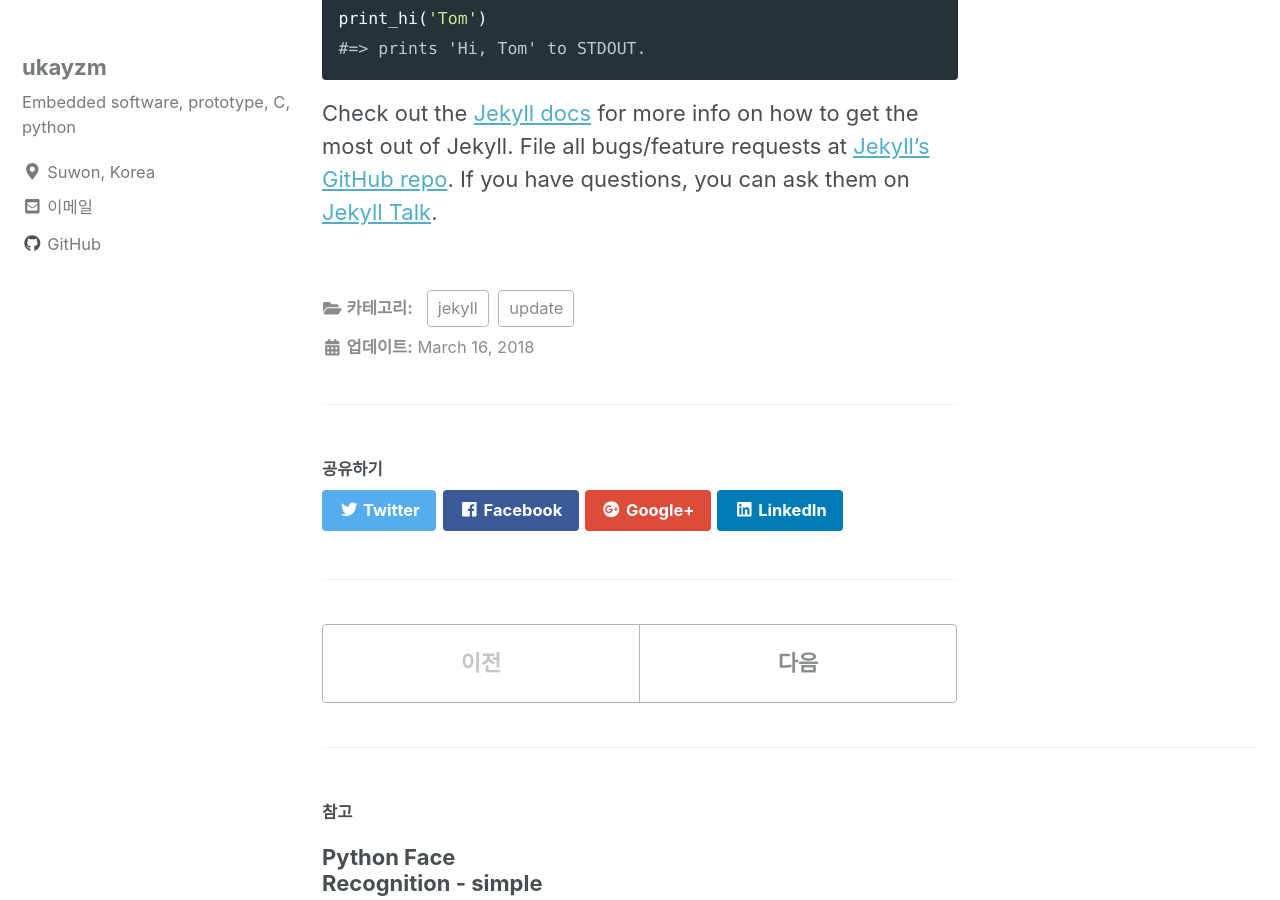
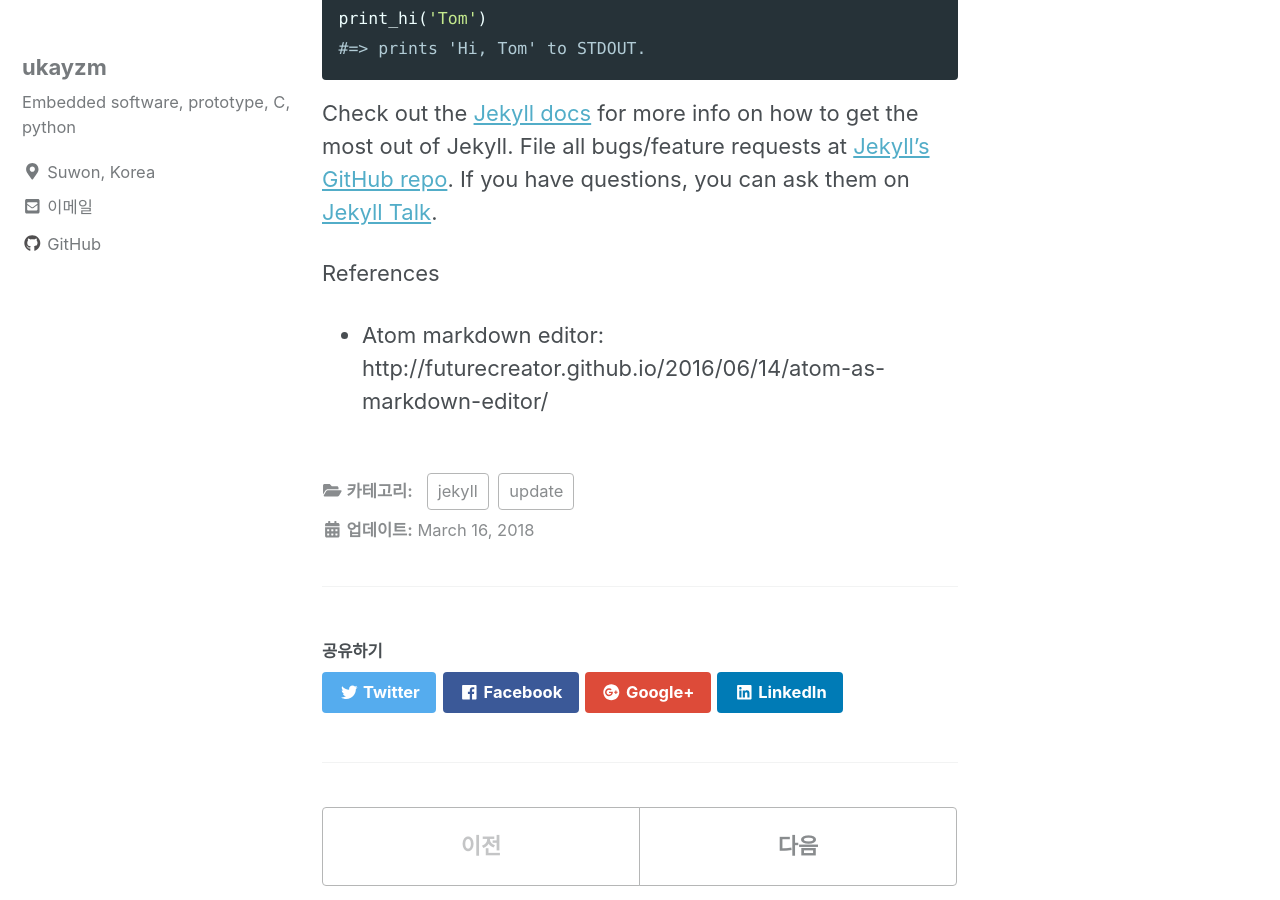
Before and after one commit to ukayzm/ukayzm.github.io, a Jekyll site: the page built from _posts/2018-03-16-welcome-to-jekyll.markdown, in a window 1280 px wide and 900 px high, scrolled down 755 px. Built offline with Jekyll 4.4.1, drawn with Linux system fonts in a browser that asks for light colours; nearby versions of some CDN libraries.

Commit message:
add reference - atom markdown editor

```diff
--- a/_posts/2018-03-16-welcome-to-jekyll.markdown
+++ b/_posts/2018-03-16-welcome-to-jekyll.markdown
@@ -20,6 +20,10 @@ print_hi('Tom')
 
 Check out the [Jekyll docs][jekyll-docs] for more info on how to get the most out of Jekyll. File all bugs/feature requests at [Jekyll’s GitHub repo][jekyll-gh]. If you have questions, you can ask them on [Jekyll Talk][jekyll-talk].
 
+References
+
+* Atom markdown editor: http://futurecreator.github.io/2016/06/14/atom-as-markdown-editor/
+
 [jekyll-docs]: https://jekyllrb.com/docs/home
 [jekyll-gh]:   https://github.com/jekyll/jekyll
 [jekyll-talk]: https://talk.jekyllrb.com/
```
